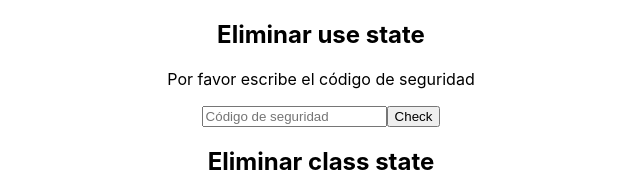
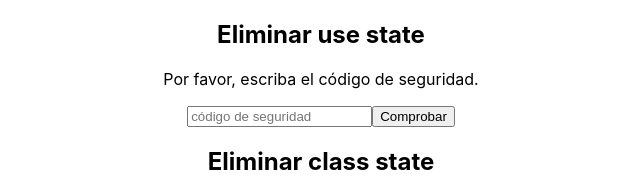
Before and after one commit to luzcry/security-code, a React (Create React App) app: page / in a window 1280 px wide. Shown: the top 177 px of the page, without its empty margins (319-959 px from the left). Built offline with nearby package versions, Linux system fonts and the light colour scheme.

Commit message:
conditional pages for different states

```diff
--- a/src/UseState.js
+++ b/src/UseState.js
@@ -1,72 +1,124 @@
+/* eslint-disable react-hooks/exhaustive-deps */
 import React from 'react';
 
 const SECURITY_CODE = 'paradigma';
 
 function UseState({ name }) {
     const [state, setState] = React.useState({
-        value: '',
-        error: false,
-        loading: false
+        value:'',
+        error:false,
+        loading:false,
+        deleted: false,
+        confirmed: false,
     })
 
-    React.useEffect(() => {
-        console.log('empezando el efecto');
+    console.log(state);
 
-        if(!!state.loading) {
-            setTimeout(() => {
-                console.log('haciendo validacion');
+    const handleChange = (event)=>{
+        setState({
+            ...state,
+            value: event.target.value,
+        });
+        console.log(event.target.value);
+    }
 
-                if(state.value === SECURITY_CODE) {
+    React.useEffect(()=>{
+        console.log('Empezando el efecto');
+        if(state.loading){
+            // setError(false);
+            setTimeout(()=>{
+                console.log("Haciendo la validación xd");
+                if(state.value === SECURITY_CODE){
                     setState({
                         ...state,
                         error: false,
-                        loading: false,
-                    })
-                } else {
+                        loading: false ,
+                        confirmed: true,
+                    });
+                }else{
                     setState({
+                        ...state,
                         error: true,
-                        loading: false,
-                    })
+                        loading: false
+                    });
                 }
+                console.log("Terminando la validación");
+            },1500);
+        }
+        console.log('Terminando el efecto');
+    },[state.loading]);
 
-                console.log('terminando validacion');
-            }, 3000);
-        }
-        console.log('terminando efecto')
-    }, [state.loading]);
-
+    if(!state.deleted && !state.confirmed){
         return (
             <div>
                 <h2>Eliminar {name}</h2>
-            <p>Por favor escribe el código de seguridad</p>
+                <p>Por favor, escriba el código de seguridad.</p>
 
-            {state.error && (
-                 <p>El código de seguridad es incorrecto</p>
+                {(state.error && !state.loading ) && (
+                    <p>El código es es incorrecto</p>
                 )}
+
                 {state.loading && (
-                 <p>Cargando...</p>
+                    <p>Cargando ...</p>
                 )}
-            <input placeholder='Código de seguridad'
+
+                <input
+                    type='text'
+                    placeholder='código de seguridad'
                     value={state.value}
-                onChange={(event) => {
+                    onChange={handleChange}
+                />
+                <button
+                    // onClick={()=>setError(!error)}
+                    onClick={()=>{
+                        // setError(false);
                         setState({
                             ...state,
-                        value: event.target.value,
+                            loading: true
+                        });
+                    }}
+                >Comprobar</button>
+            </div>
+        );
+    }else if(state.confirmed && !state.deleted){
+        return(
+            <React.Fragment>
+                <p>¿Seguro que quieres eliminar UseState?</p>
+                <button
+                    onClick={()=>{
+                        setState({
+                            ...state,
+                            deleted: true,
                         })
                     }}
-            />
+                >Si, eliminar</button>
                 <button
-             onClick={() => {
+                    onClick={()=>{
                         setState({
                             ...state,
-                    loading: true,
-                    error: false
+                            confirmed: false,
+                            value:'',
                         })
-            }}>
-                Check
-            </button>
-        </div>
+                    }}
+                >No, volver</button>
+            </React.Fragment>
+        )
+    } else {
+        return (
+            <React.Fragment>
+                <p>Eliminado con exito</p>
+                <button
+                    onClick={()=>{
+                        setState({
+                            ...state,
+                            confirmed: false,
+                            deleted: false,
+                            value:'',
+                        })
+                    }}
+                >Recuperar UseState</button>
+            </React.Fragment>
         )
     }
-
+}
 export { UseState };
```
Lines whose indentation alone changed are shown as unchanged.
